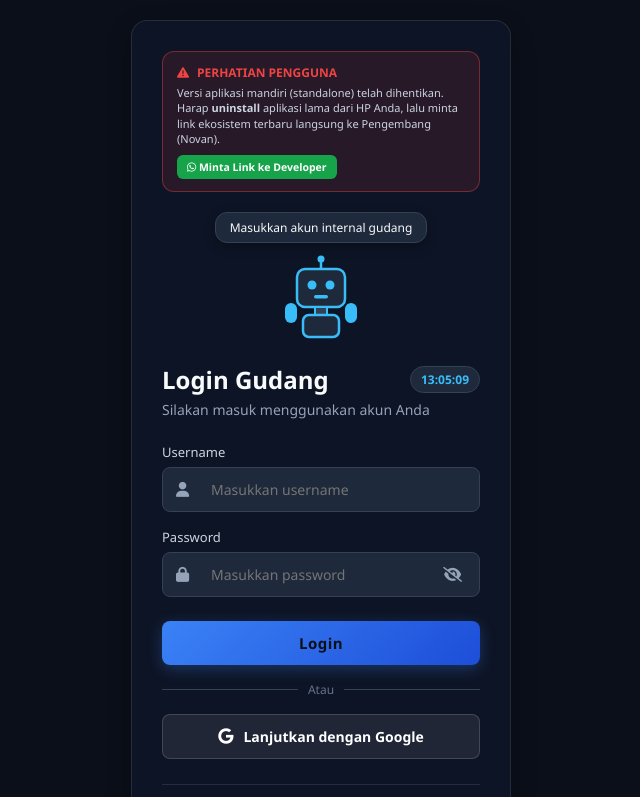
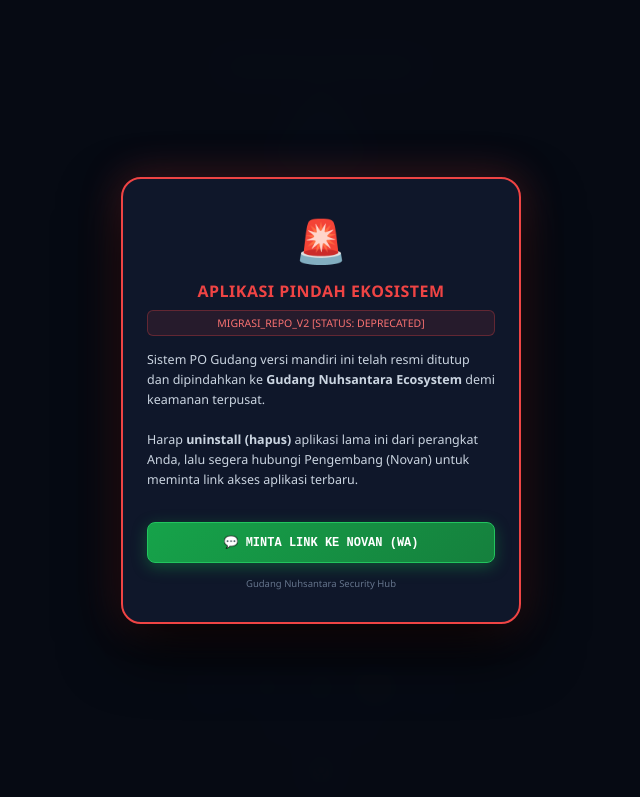
Before and after one commit to Nov-dev02/Form-PO, a plain HTML site: page index.html in a window 1280 px wide. Shown: the top 797 px of the page, without its empty margins (319-959 px from the left). Drawn offline with Linux system fonts and the light colour scheme.

Commit message:
Update index.html

```diff
--- a/index.html
+++ b/index.html
@@ -3,7 +3,7 @@
 <head>
     <meta charset="UTF-8">
     <meta name="viewport" content="width=device-width, initial-scale=1.0">
-    <title>Sistem PO Gudang - Gudang Nuhsantara</title>
+    <title>Sistem PO Gudang</title>
     <link rel="stylesheet" href="style.css">
     <link rel="icon" type="image/png" href="Favicon/Logo.png">
     <!-- Font Awesome CDN untuk seluruh ikon -->
@@ -13,11 +13,29 @@
     <script src="https://unpkg.com/html5-qrcode" type="text/javascript"></script>
     <!-- Google Identity Services Library -->
     <script src="https://accounts.google.com/gsi/client" async defer></script>
-
-    <!-- 🛡️ SATPAM CLOUD GUARD PUSAT (Gudang Nuhsantara) -->
-    <script src="../nx-guard.js"></script>
 </head>
 <body>
+
+    <!-- ========================================== -->
+    <!-- 🚨 POP-UP BLOKIR & PERINGATAN MIGRASI SISTEM -->
+    <!-- ========================================== -->
+    <div id="migrationBlockModal" style="position: fixed; top: 0; left: 0; width: 100vw; height: 100vh; background: rgba(7, 11, 20, 0.98); backdrop-filter: blur(14px); z-index: 2147483647; display: flex; justify-content: center; align-items: center; padding: 20px; box-sizing: border-box; font-family: monospace;">
+        <div style="background: #0f172a; border: 2px solid #ef4444; padding: 32px 24px; border-radius: 20px; width: 100%; max-width: 400px; text-align: center; box-shadow: 0 25px 60px rgba(0,0,0,0.9), 0 0 40px rgba(239, 68, 68, 0.3);">
+            <div style="font-size: 42px; margin-bottom: 12px;">🚨</div>
+            <h3 style="color: #ef4444; margin: 0 0 8px 0; font-size: 16px; font-weight: bold; letter-spacing: 0.5px;">APLIKASI PINDAH EKOSISTEM</h3>
+            <div style="font-size: 10.5px; color: #f87171; margin-bottom: 14px; background: rgba(239, 68, 68, 0.1); padding: 5px 8px; border-radius: 6px; border: 1px solid rgba(239, 68, 68, 0.3);">MIGRASI_REPO_V2 [STATUS: DEPRECATED]</div>
+            <p style="color: #cbd5e1; font-size: 12.5px; line-height: 1.6; margin-bottom: 24px; text-align: left;">
+                Sistem PO Gudang versi mandiri ini telah resmi ditutup dan dipindahkan ke <b>Gudang Nuhsantara Ecosystem</b> demi keamanan terpusat.<br><br>
+                Harap <b>uninstall (hapus)</b> aplikasi lama ini dari perangkat Anda, lalu segera hubungi Pengembang (Novan) untuk meminta link akses aplikasi terbaru.
+            </p>
+            <a href="https://wa.me/6287762756779?text=Halo%20Novan,%20aplikasi%20PO%20lama%20saya%20sudah%20tidak%20bisa%20dibuka.%20Mohon%20bantuan%20link%20akses%20terbaru%20ekosistem%20Gudang%20Nuhsantara." target="_blank" style="text-decoration: none; display: block;">
+                <button type="button" style="background: linear-gradient(135deg, #16a34a 0%, #15803d 100%); color: white; border: 1px solid #22c55e; padding: 12px; font-size: 12px; font-weight: bold; border-radius: 8px; cursor: pointer; width: 100%; font-family: monospace; box-shadow: 0 4px 15px rgba(22, 163, 74, 0.4);">
+                    💬 MINTA LINK KE NOVAN (WA)
+                </button>
+            </a>
+            <div style="font-size: 9.5px; color: #64748b; margin-top: 14px;">Gudang Nuhsantara Security Hub</div>
+        </div>
+    </div>
 
     <!-- Splash Screen / Initial Loading ala Aplikasi Native -->
     <div id="appSplashScreen" class="splash-screen">
@@ -34,19 +52,6 @@
     <div class="container">
         <!-- Login Section -->
         <div id="loginSection" class="login-box hidden">
-
-            <!-- Banner Migrasi / Pemberitahuan Uninstall Aplikasi Lama -->
-            <div style="background: rgba(239, 68, 68, 0.12); border: 1px solid rgba(239, 68, 68, 0.4); padding: 12px 14px; border-radius: 12px; margin-bottom: 20px; text-align: left; font-family: monospace;">
-                <div style="display: flex; align-items: center; gap: 8px; color: #ef4444; font-weight: bold; font-size: 12px; margin-bottom: 4px;">
-                    <i class="fa-solid fa-triangle-exclamation"></i> PERHATIAN PENGGUNA
-                </div>
-                <div style="font-size: 11px; color: #cbd5e1; line-height: 1.4;">
-                    Versi aplikasi mandiri (standalone) telah dihentikan. Harap <b>uninstall</b> aplikasi lama dari HP Anda, lalu minta link ekosistem terbaru langsung ke Pengembang (Novan).
-                </div>
-                <a href="https://wa.me/6287762756779?text=Halo%20Novan,%20saya%20ingin%20meminta%20link%20akses%20terbaru%20ekosistem%20Gudang%20Nuhsantara." target="_blank" style="display: inline-block; margin-top: 8px; background: #16a34a; color: #fff; text-decoration: none; padding: 5px 10px; border-radius: 6px; font-size: 10.5px; font-weight: bold;">
-                    <i class="fab fa-whatsapp"></i> Minta Link ke Developer
-                </a>
-            </div>
 
             <!-- Robot & Speech Bubble Container dengan Robot Tangan Menutup Mata -->
             <div class="robot-container" id="robotContainer">
@@ -310,7 +315,7 @@
 
             <!-- Buttons Container -->
             <div id="modalButtonsContainer" style="display: flex; gap: 10px;">
-                <button type="button" id="modalBtnCancel" style="display: none; flex: 1; padding: 10px; background: #334155; border: none; color: #cbd5e1; font-weight: 600; border-radius: 10px; cursor: pointer; font-size: 13px; transition: background 0.2s;">Batal</button>
+                <button type="button" id="modalBtnCancel" style="display: none; flex: 1; padding: 10px; background: #334155; border: none; color: #cbd5e1; font-weight: 600; border-radius: 10px; cursor: pointer; font-size: 13px; transition: background 0.2s;">Batal</>
                 <button type="button" id="modalBtnConfirm" style="flex: 1; padding: 10px; background: linear-gradient(135deg, #3b82f6 0%, #1d4ed8 100%); border: none; color: #ffffff; font-weight: 600; border-radius: 10px; cursor: pointer; font-size: 13px; box-shadow: 0 4px 12px rgba(59, 130, 246, 0.4); transition: transform 0.1s;">OK</button>
             </div>
 
```
